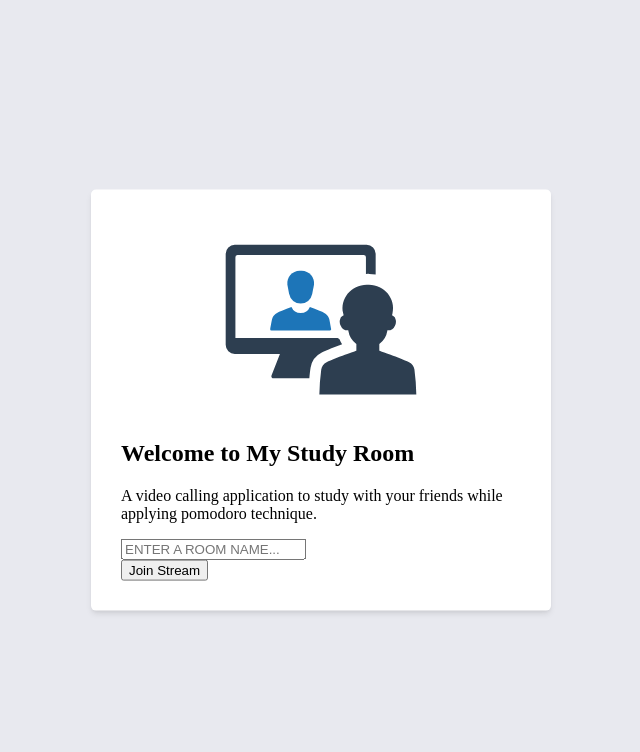
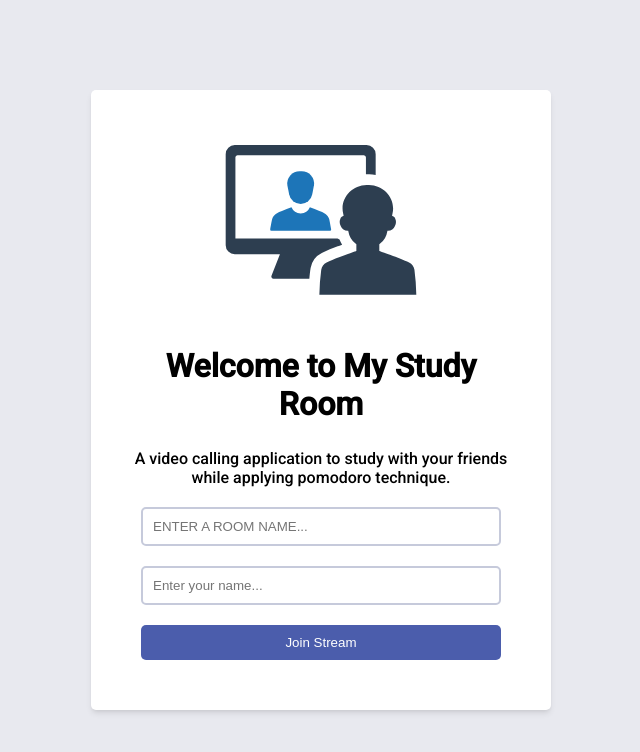
Before and after one commit to ibrahimmohurlu/My-Study-Room, a Django app: page / in a window 1280 px wide. Shown: the top 752 px of the page, without its empty margins (319-959 px from the left). Run offline with Django 4.2, Linux system fonts and the light colour scheme.

Commit message:
Stylings updated.

```diff
--- a/base/templates/base/lobby.html
+++ b/base/templates/base/lobby.html
@@ -5,13 +5,16 @@
 <main>
     <section id="form-container">
         <img id="logo" src="{% static 'images/mystudyroom-icon.svg' %}" alt="" />
-        <div>
+        <div id="welcome-message">
             <h1>Welcome to My Study Room</h1>
             <p>A video calling application to study with your friends while applying pomodoro technique.</p>
         </div>
         <form id="form">
             <div class="form-field">
                 <input type="text" name="room" placeholder="Enter a room name..." style="text-transform:uppercase;" />
+            </div>
+            <div class="form-field">
+                <input type="text" name="name" placeholder="Enter your name..." />
             </div>
 
             <div class="form-field">
@@ -26,6 +29,7 @@
     let handleSubmit = async (e) => {
         e.preventDefault()
         let roomName = e.target.room.value.toUpperCase()
+        let name = e.target.name.value
         let response = await fetch(`/get_token/?channel=${roomName}`)
         let data = await response.json()
         let UID = data.uid
@@ -33,6 +37,7 @@
         sessionStorage.setItem('UID', UID)
         sessionStorage.setItem('token', token)
         sessionStorage.setItem('roomName', roomName)
+        sessionStorage.setItem('userName', name)
 
         window.open('/room/', '_self')
     }
--- a/static/js/streams.js
+++ b/static/js/streams.js
@@ -2,7 +2,7 @@ const APP_ID = 'eb3e875e3cec4057b70bd1e07645b3c0'
 const CHANNEL = sessionStorage.getItem('roomName')
 const TOKEN = sessionStorage.getItem('token')
 let UID = Number(sessionStorage.getItem('UID'))
-
+let NAME =sessionStorage.getItem('userName')
 const client = AgoraRTC.createClient({ mode: 'rtc', codec: 'vp8' })
 
 let localTracks = []
--- a/static/styles/main.css
+++ b/static/styles/main.css
@@ -1,11 +1,15 @@
+@import url('https://fonts.googleapis.com/css2?family=Roboto:wght@300;500&display=swap');
+
 :root {
     --shadow: 0 4px 6px -1px rgba(0, 0, 0, 0.1), 0 2px 4px -1px rgba(0, 0, 0, 0.06);
 }
 
 body {
     background-color: rgba(232, 233, 239, 1);
+    font-family: 'Roboto', sans-serif;
 }
 
+/* Lobby styling */
 #logo {
     display: block;
     width: 200px;
@@ -24,7 +28,60 @@ body {
     transform: translate(-50%, -50%);
 }
 
+.form-field {
+    margin: 20px;
+}
+
+.form-field label {
+    font-size: 16px;
+    line-height: 1.7em;
+}
+
+.form-field input {
+    width: 100%;
+    border: 2px solid rgba(198, 202, 219, 1);
+    border-radius: 5px;
+    padding: 10px;
+    box-sizing: border-box;
+}
+
+.form-field input[type='submit'] {
+    background-color: rgba(75, 93, 172, 1);
+    border: none;
+    color: #fff;
+}
+
+#welcome-message {
+    text-align: center;
+    margin-bottom: 20px;
+}
+
+#welcome-message h1 {
+    font-size: 32px;
+}
+
+#welcome-message p {
+    font-size: 16px;
+}
+
+@media screen and (max-width:450px) {
+    #form-container {
+        width: 95%;
+    }
+
+    #welcome-message h1 {
+        font-size: 24px;
+
+    }
+}
+
 /* Room styling */
+
+#room-name-wrapper {
+    text-align: center;
+    font-size: 18px;
+}
+
 #video-streams {
     display: flex;
     flex-wrap: wrap;
@@ -51,6 +108,28 @@ body {
     width: 100%;
 }
 
+.video-player > * {
+    border-radius: 5px;
+}
+
+.username-wrapper {
+    position: absolute;
+    top: 10px;
+    left: 10px;
+    z-index: 9999;
+    background-color: rgba(0, 0, 0, 0.3);
+    padding: 10px;
+    border-radius: 5px;
+    font-size: 14px;
+    color: #fff;
+}
+@media screen and (max-width:1650px) {
+    .video-container{
+        flex-basis: 300px;
+        min-height: 200px;
+    }
+
+}
 /* Room Styling | Controls */
 .control-icon {
     height: 20px;
```
